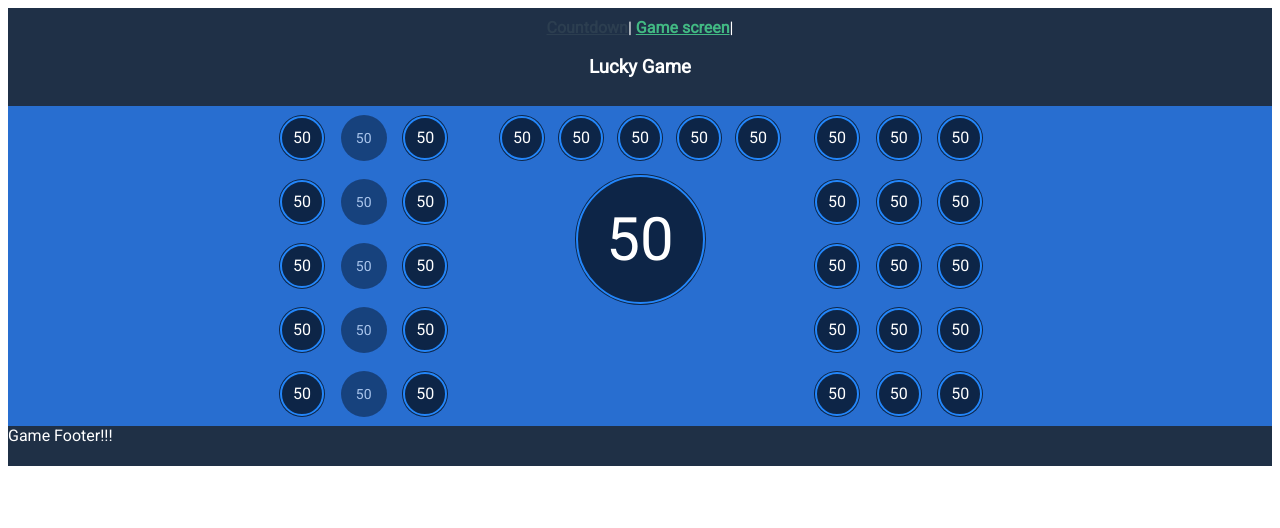
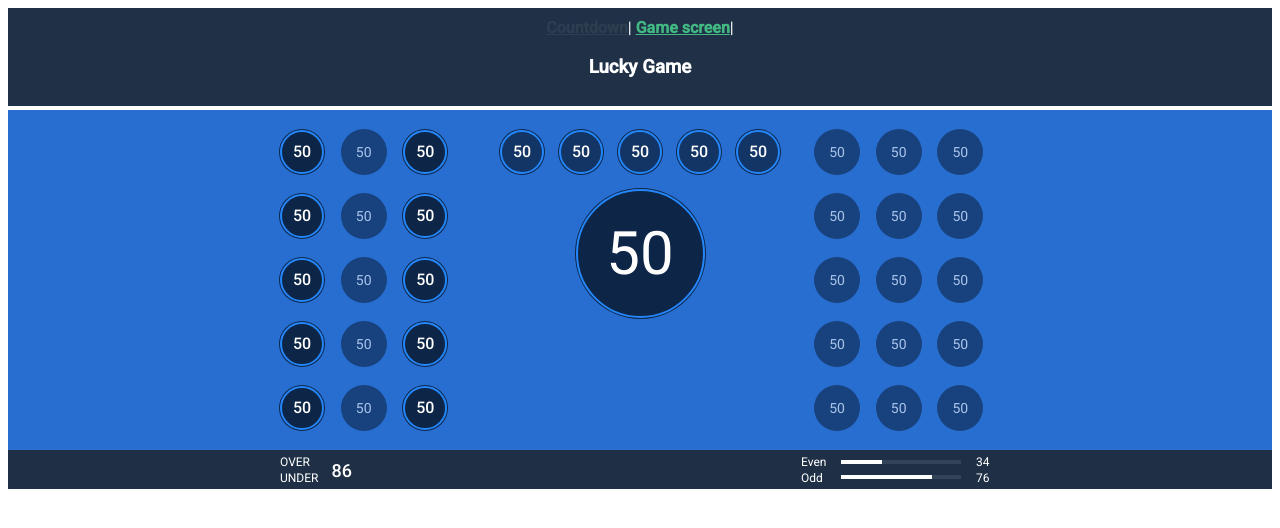
Before and after one commit to boskobezik/lucky-game, a Vue app: page /gameScreen in a window 1280 px wide. Shown: the top 528 px of the page. Built offline with nearby package versions, Linux system fonts and the light colour scheme.

Commit message:
Added GameFooter, improved styling

```diff
--- a/public/index.html
+++ b/public/index.html
@@ -5,7 +5,7 @@
     <meta http-equiv="X-UA-Compatible" content="IE=edge">
     <meta name="viewport" content="width=device-width,initial-scale=1.0">
     <link rel="icon" href="<%= BASE_URL %>favicon.ico">
-    <link href="https://fonts.googleapis.com/css?family=Lato:300,400|Roboto&display=swap" rel="stylesheet">
+    <link href="https://fonts.googleapis.com/css?family=Lato:300,400|Roboto:400,500&display=swap" rel="stylesheet">
     <title>Lucky Game</title>
   </head>
   <body>
--- a/src/App.vue
+++ b/src/App.vue
@@ -41,7 +41,7 @@ export default {};
   color: #42b983;
 }
 .footer {
-  height: 40px;
+  height: 39px;
   width: auto;
 }
 </style>
@@ -70,10 +70,4 @@ export default {};
 .inline-block {
   display: inline-block;
 }
-/*----- Clearfix: Force an Element not to collapse -----*/
-.clearfix:after {
-  content: "";
-  display: table;
-  clear: both;
-}
 </style>
--- a/src/components/shared/GameFooter.vue
+++ b/src/components/shared/GameFooter.vue
@@ -1,17 +1,82 @@
 <template>
-<div>
-    <span>Game Footer!!!</span>
-</div>
+  <div>
+    <div class="grid">
+      <div class=nested-1>
+        <span>
+          OVER
+          <br />
+        </span>
+        <span>UNDER</span>
+      </div>
+      <div class="nested-2">86</div>
+      <div class="nested-3">
+          <div class="nested-3-child">
+              <span style="width: 25px;">Even</span>
+              <progress value="34" max="100"></progress>
+              <span>34</span>
+          </div>
+          <div class="nested-3-child">
+              <span style="width: 25px;">Odd</span>
+              <progress value="76" max="100"></progress>
+              <span>76</span>
+          </div>
+      </div>
+    </div>
+  </div>
 </template>
 
 <script>
-export default {
-
-};
+export default {};
 </script>
 
 <style scoped>
-span{
-    color: white;
+.grid {
+  display: grid;
+  grid-template-columns: .075fr 1fr 1fr;
+  grid-template-rows: 1fr;
+  padding: 5px 10px 5px 10px;
+  color: white;
+  font-size: 12px;
+  font-weight: 400;
+  max-width: 720px;
+  margin: 0 auto;
+}
+.nested-1 {
+  display: grid;
+  grid-template-rows: 1fr 1fr;
+}
+.nested-2 {
+  display: grid;
+  grid-row-start: 0;
+  grid-row-end: 0;
+  margin: 0 0 0 13px;
+  font-size: 18px;
+  font-weight: 500;
+  line-height: 31px;
+}
+.nested-3 {
+  display: grid;
+  grid-template-rows: 1fr 1fr;
+  grid-column-start: 4;
+}
+.nested-3-child{
+    display:grid;
+    grid-template-columns: .1fr .2fr .2fr;
+    grid-column-gap: 15px;
+}
+progress{
+appearance: none;
+    border: none;
+    height: 4px;
+    margin: 4.2px 0 4.2px 0;
+}
+progress[value]::-webkit-progress-bar {
+    background-color: #344458;
+}
+progress[value]::-moz-progress-bar {
+    background-color: #344458;
+}
+progress[value]::-webkit-progress-value {
+    background-color: white;
 }
 </style>
--- a/src/components/shared/GameScreen.vue
+++ b/src/components/shared/GameScreen.vue
@@ -27,38 +27,38 @@
       </div>
       <!-- ROW -->
       <div class="nested" style="margin: 0 35px;">
-        <LottoBall :value="50" size="small" />
-        <LottoBall :value="50" size="small" />
-        <LottoBall :value="50" size="small" />
-        <LottoBall :value="50" size="small" />
-        <LottoBall :value="50" size="small" />
+        <LottoBall selected :value="50" size="small" />
+        <LottoBall selected :value="50" size="small" />
+        <LottoBall selected :value="50" size="small" />
+        <LottoBall selected :value="50" size="small" />
+        <LottoBall selected :value="50" size="small" />
         <div class="nested-big-ball">
             <LottoBall :value="50" size="large" />
         </div>
       </div>
       <!-- COLUMN 4 -->
       <div>
-        <LottoBall :value="50" size="small" />
-        <LottoBall :value="50" size="small" />
-        <LottoBall :value="50" size="small" />
-        <LottoBall :value="50" size="small" />
-        <LottoBall :value="50" size="small" />
+        <LottoBall faded :value="50" size="small" />
+        <LottoBall faded :value="50" size="small" />
+        <LottoBall faded :value="50" size="small" />
+        <LottoBall faded :value="50" size="small" />
+        <LottoBall faded :value="50" size="small" />
       </div>
       <!-- COLUMN 5 -->
       <div>
-        <LottoBall :value="50" size="small" />
-        <LottoBall :value="50" size="small" />
-        <LottoBall :value="50" size="small" />
-        <LottoBall :value="50" size="small" />
-        <LottoBall :value="50" size="small" />
+        <LottoBall faded :value="50" size="small" />
+        <LottoBall faded :value="50" size="small" />
+        <LottoBall faded :value="50" size="small" />
+        <LottoBall faded :value="50" size="small" />
+        <LottoBall faded :value="50" size="small" />
       </div>
       <!-- COLUMN 6 -->
       <div>
-        <LottoBall :value="50" size="small" />
-        <LottoBall :value="50" size="small" />
-        <LottoBall :value="50" size="small" />
-        <LottoBall :value="50" size="small" />
-        <LottoBall :value="50" size="small" />
+        <LottoBall faded :value="50" size="small" />
+        <LottoBall faded :value="50" size="small" />
+        <LottoBall faded :value="50" size="small" />
+        <LottoBall faded :value="50" size="small" />
+        <LottoBall faded :value="50" size="small" />
       </div>
     </div>
 
@@ -78,15 +78,13 @@ export default {
   display: grid;
   grid-template-columns: .5fr .5fr .5fr 1fr .5fr .5fr .5fr;
   max-width: 720px;
-
-  margin: 0 auto;
+  margin: 4px auto 0 auto;
+  padding: 10px 0 10px 0;
 }
 .nested{
     display: grid;
     grid-template-columns: repeat(5, 1fr);
     grid-gap: 15px;
-    min-height: 5px;
-    max-height: 5px;
     height: 25px;
 }
 .nested-big-ball{
--- a/src/components/shared/LottoBall.vue
+++ b/src/components/shared/LottoBall.vue
@@ -19,6 +19,9 @@ export default {
       type: Boolean,
       required: false,
     },
+    selected: {
+      type: Boolean,
+    },
     value: {
       type: Number,
       required: true,
@@ -29,6 +32,7 @@ export default {
       let classes = '';
       classes += this.size === 'large' ? 'ball-large ' : 'ball-small ';
       classes += this.faded ? 'ball-faded ' : '';
+      classes += this.selected ? 'ball-selected ' : '';
 
       return classes;
     },
@@ -73,6 +77,9 @@ export default {
   border: 2px solid transparent;
   opacity: 60%;
 }
+.ball-selected{
+  background: #123565;
+}
 .ball-text-small {
   line-height: 2.5rem;
   text-align: center;
```
